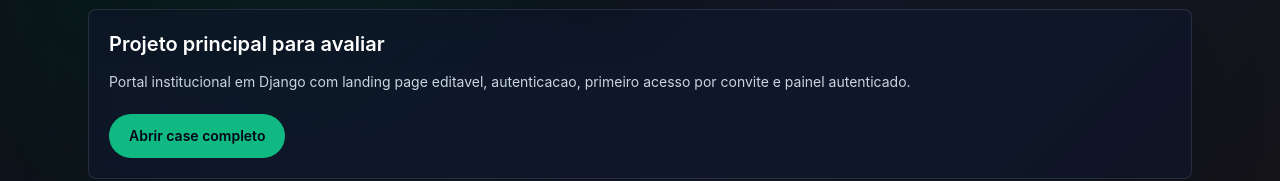
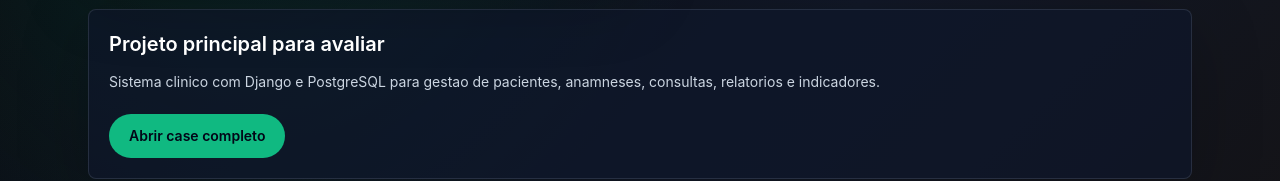
Before and after one commit to EnicarlosJr/Portfolio, a React (Vite) app: page /#/recruiter in a window 1280 px wide. Shown: the part 934-1115 px from the top of the page. Built offline with nearby package versions, Linux system fonts and the light colour scheme.

Commit message:
Alterar case principal para Farmacia Escola em Home e RecruiterMode

```diff
--- a/src/pages/RecruiterMode.jsx
+++ b/src/pages/RecruiterMode.jsx
@@ -48,8 +48,8 @@
 
       <section className="panel p-5">
         <h3 className="text-xl font-semibold text-white">Projeto principal para avaliar</h3>
-        <p className="mt-3 text-sm leading-6 text-slate-300">{projects.find((project) => project.id === 'decom')?.summary || projects[0].summary}</p>
-        <Link to="/projects/decom" className="focus-ring mt-5 inline-flex rounded-full bg-primary px-5 py-3 text-sm font-semibold text-slate-950 transition hover:bg-emerald-300">
+        <p className="mt-3 text-sm leading-6 text-slate-300">{projects.find((project) => project.id === 'farmacia')?.summary || projects[0].summary}</p>
+        <Link to="/projects/farmacia" className="focus-ring mt-5 inline-flex rounded-full bg-primary px-5 py-3 text-sm font-semibold text-slate-950 transition hover:bg-emerald-300">
           Abrir case completo
         </Link>
       </section>
```
